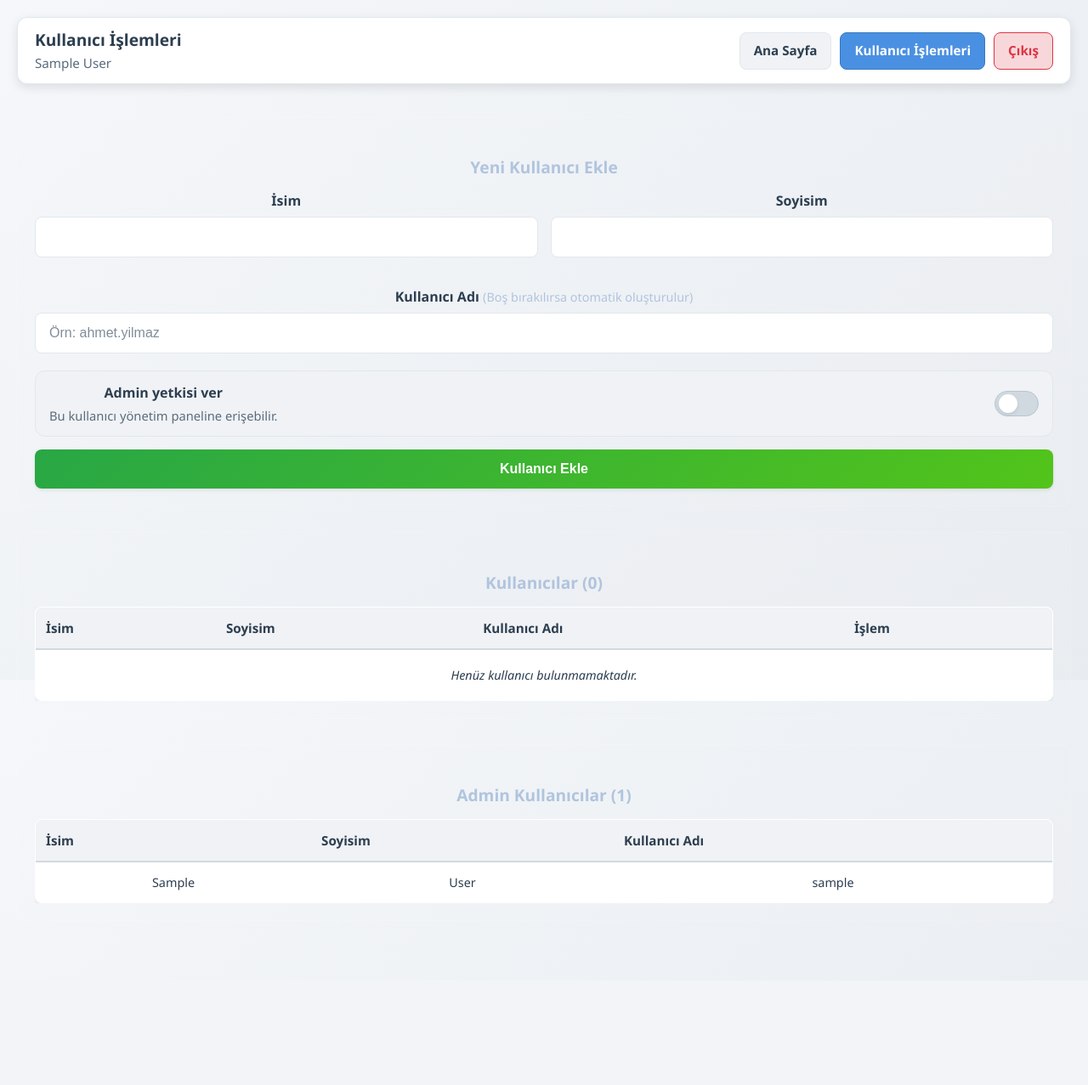
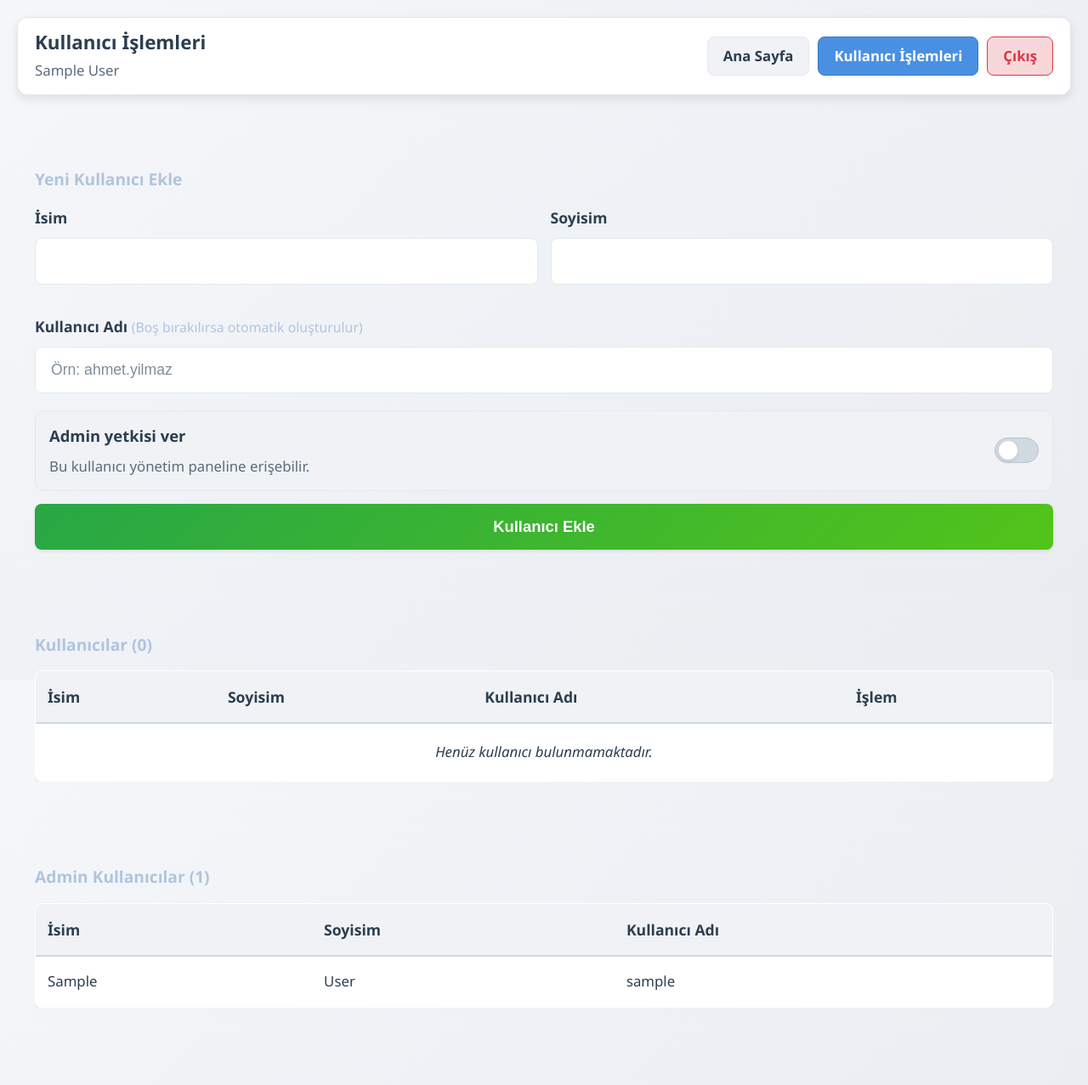
Before and after one commit to Sey1tayd/tbf_v2, a Django app: page /accounts/admin/users/ in a window 1280 px wide. Shown: the whole page at 85% size. Before the commit the page ends 1063 px from the top, so only its background shows below. Run offline with Django 4.2, Linux system fonts and the light colour scheme; the visitor is signed in with stand-in values (Sample User, id 1); data comes from the database, SQL or seed files in the repository.

Commit message:
Font boyutlari buyutuldu ve metinler sola hizalandi

```diff
--- a/static/css/style.css
+++ b/static/css/style.css
@@ -64,6 +64,8 @@ body {
     -webkit-font-smoothing: antialiased;
     -moz-osx-font-smoothing: grayscale;
     color: var(--text-primary);
+    font-size: 16px;
+    line-height: 1.6;
 }
 
 /* Background overlay kaldırıldı - resim net görünecek */
@@ -139,15 +141,15 @@ body {
 .topbar-title {
     color: var(--text-primary);
     font-weight: 700;
-    font-size: 1.2em;
-    line-height: 1.2;
+    font-size: 1.4em;
+    line-height: 1.3;
     word-break: break-word;
     overflow-wrap: break-word;
 }
 
 .topbar-subtitle {
     color: var(--text-secondary);
-    font-size: 0.95em;
+    font-size: 1.05em;
     margin-top: 6px;
 }
 
@@ -249,8 +251,8 @@ body {
     color: var(--text-primary);
     text-decoration: none;
     font-weight: 600;
-    font-size: 0.95em;
-    padding: 8px 16px;
+    font-size: 1.05em;
+    padding: 10px 18px;
     border-radius: 8px;
     background: var(--bg-tertiary);
     border: 1px solid var(--border-light);
@@ -397,19 +399,19 @@ body {
 
 .form-group label {
     display: block;
-    margin-bottom: 8px;
+    margin-bottom: 10px;
     color: var(--text-primary);
     font-weight: 600;
-    font-size: 1em;
+    font-size: 1.1em;
 }
 
 .form-group input,
 .form-group select {
     width: 100%;
-    padding: 14px 16px;
+    padding: 16px 18px;
     border: 1px solid var(--border-light);
     border-radius: 8px;
-    font-size: 1em;
+    font-size: 1.1em;
     transition: all 0.2s ease;
     background-color: var(--bg-secondary);
     color: var(--text-primary);
@@ -522,13 +524,13 @@ body {
 
 .dashboard-content {
     padding-top: 20px;
-    text-align: center;
+    text-align: left;
     padding: 20px 0;
 }
 
 .dashboard-content p {
     color: var(--text-primary);
-    font-size: 1.2em;
+    font-size: 1.3em;
     margin-bottom: 20px;
 }
 
@@ -587,13 +589,13 @@ body {
 .admin-toggle-title {
     color: var(--text-primary);
     font-weight: 700;
-    font-size: 1em;
+    font-size: 1.15em;
 }
 
 .admin-toggle-desc {
     color: var(--text-secondary);
-    font-size: 0.92em;
-    margin-top: 6px;
+    font-size: 1.05em;
+    margin-top: 8px;
 }
 
 .switch {
@@ -648,16 +650,16 @@ body {
 
 .btn-add {
     width: 100%;
-    padding: 14px;
+    padding: 16px;
     background: linear-gradient(135deg, var(--success), var(--accent-green));
     color: white;
     border: none;
     border-radius: 8px;
-    font-size: 1em;
+    font-size: 1.15em;
     font-weight: 600;
     cursor: pointer;
     transition: all 0.3s ease;
-    min-height: 44px;
+    min-height: 50px;
     touch-action: manipulation;
     box-shadow: var(--shadow-sm);
 }
@@ -688,19 +690,19 @@ body {
 }
 
 .users-table th {
-    padding: 14px 12px;
+    padding: 16px 14px;
     text-align: left;
     color: var(--text-primary);
     font-weight: 600;
-    font-size: 0.95em;
+    font-size: 1.1em;
     border-bottom: 2px solid var(--border-medium);
 }
 
 .users-table td {
-    padding: 14px 12px;
+    padding: 16px 14px;
     color: var(--text-primary);
     border-top: 1px solid var(--border-light);
-    font-size: 0.9em;
+    font-size: 1.05em;
 }
 
 .users-table tbody tr:hover {
```
Also changed, not shown: other parts of static/css/style.css (+20 -20 lines), templates/accounts/ekolarka_sorular.html (+29 -28 lines).
